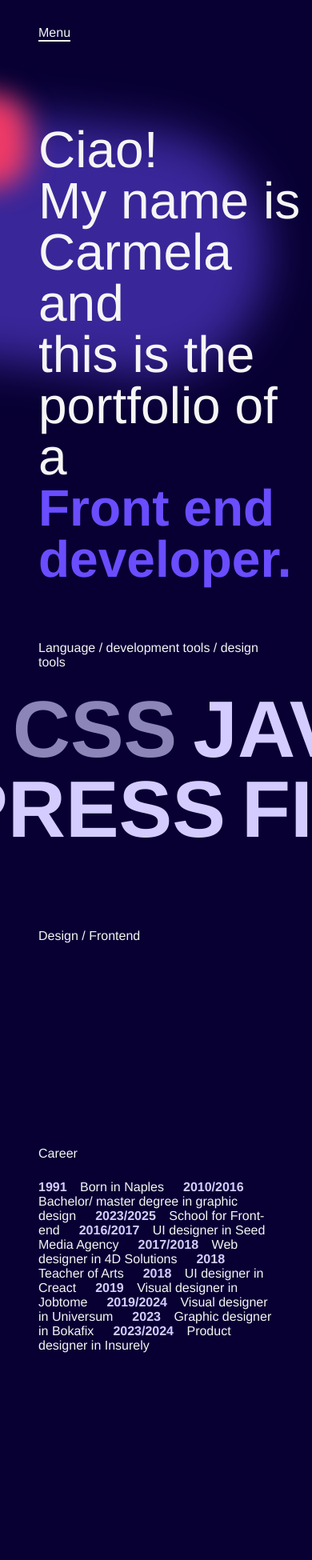
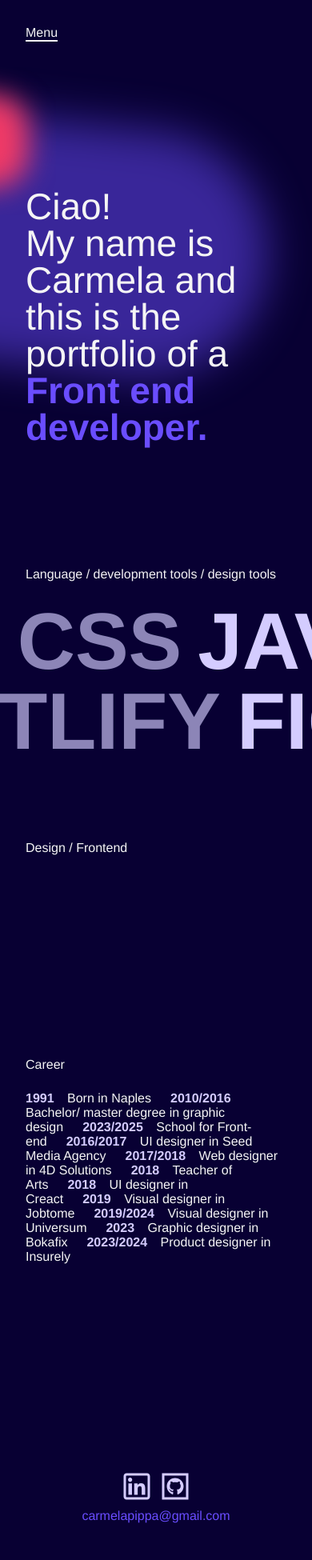
Before and after one commit to carmelapi/my-portfolio, a React (Vite) app: page / in a window 390 px wide. Shown: the top 1950 px of the page at 80% size. After the commit the page ends 1928 px from the top, so only its background shows below. Built offline with nearby package versions, Linux system fonts and the light colour scheme; a web font is replaced by a local one.

Commit message:
Adapt to mobile

```diff
--- a/src/Components/Body/Career.jsx
+++ b/src/Components/Body/Career.jsx
@@ -4,7 +4,7 @@ export default function Career() {
   return (
     <section className="section-career">
       <h4 className="career__title">Career</h4>
-      <div>
+      <p>
         <span>
           <strong>1991</strong> Born in Naples
         </span>
@@ -38,7 +38,7 @@ export default function Career() {
         <span>
           <strong>2023/2024</strong> Product designer in Insurely
         </span>
-      </div>
+      </p>
     </section>
   );
 }
--- a/src/Components/Body/Marquee.jsx
+++ b/src/Components/Body/Marquee.jsx
@@ -25,6 +25,7 @@ export default function SectionMarquee() {
           <span>ADOBE</span>
           <span className="marquee__span-opacity">TYPOGRAPHY</span>
           <span>WORDPRESS </span>
+          <span className="marquee__span-opacity">NETLIFY</span>
         </Marquee>
       </div>
     </>
--- a/src/Components/Header&Footer/Footer.jsx
+++ b/src/Components/Header&Footer/Footer.jsx
@@ -6,10 +6,10 @@ export default function Footer() {
     <>
       <section className="section-footer">
         <div>
-          <a href="https://www.linkedin.com/in/carmela-pippa/">
+          <a href="https://www.linkedin.com/in/carmela-pippa/" target="_blank">
             <LiaLinkedin size={"3rem"} />
           </a>
-          <a href="https://github.com/carmelapi">
+          <a href="https://github.com/carmelapi" target="_blank">
             <LiaGithubSquare size={"3rem"} />
           </a>
         </div>
--- a/src/styles/career.css
+++ b/src/styles/career.css
@@ -21,3 +21,15 @@
   font-weight: 500;
   margin-bottom: 24px;
 }
+
+/* ----------------RESPONSIVE-------------- */
+
+@media only screen and (max-width: 430px) {
+  .section-career {
+    padding: 0rem 2rem;
+  }
+
+  .career__title {
+    font-size: 1rem;
+  }
+}
--- a/src/styles/header.css
+++ b/src/styles/header.css
@@ -27,3 +27,11 @@ menu {
   transform: translate(52px, -9px);
   transition: transform 0.3s ease;
 }
+
+/* ----------------RESPONSIVE-------------- */
+
+@media only screen and (max-width: 430px) {
+  header {
+    padding: 1rem 2rem;
+  }
+}
--- a/src/styles/marquee.css
+++ b/src/styles/marquee.css
@@ -24,3 +24,12 @@
 .marquee__span-opacity {
   opacity: 0.65;
 }
+
+/* ----------------RESPONSIVE-------------- */
+
+@media only screen and (max-width: 430px) {
+  .marquee__title {
+    font-size: 1rem;
+    padding: 0rem 2rem;
+  }
+}
--- a/src/styles/section-one.css
+++ b/src/styles/section-one.css
@@ -42,3 +42,16 @@
     color: #6a4dff;
   }
 }
+
+/* ----------------RESPONSIVE-------------- */
+
+@media only screen and (max-width: 430px) {
+  .section-one {
+    height: 74vh;
+    padding: 0px 2rem;
+  }
+
+  .section-one h1 {
+    font-size: 46px;
+  }
+}
```
